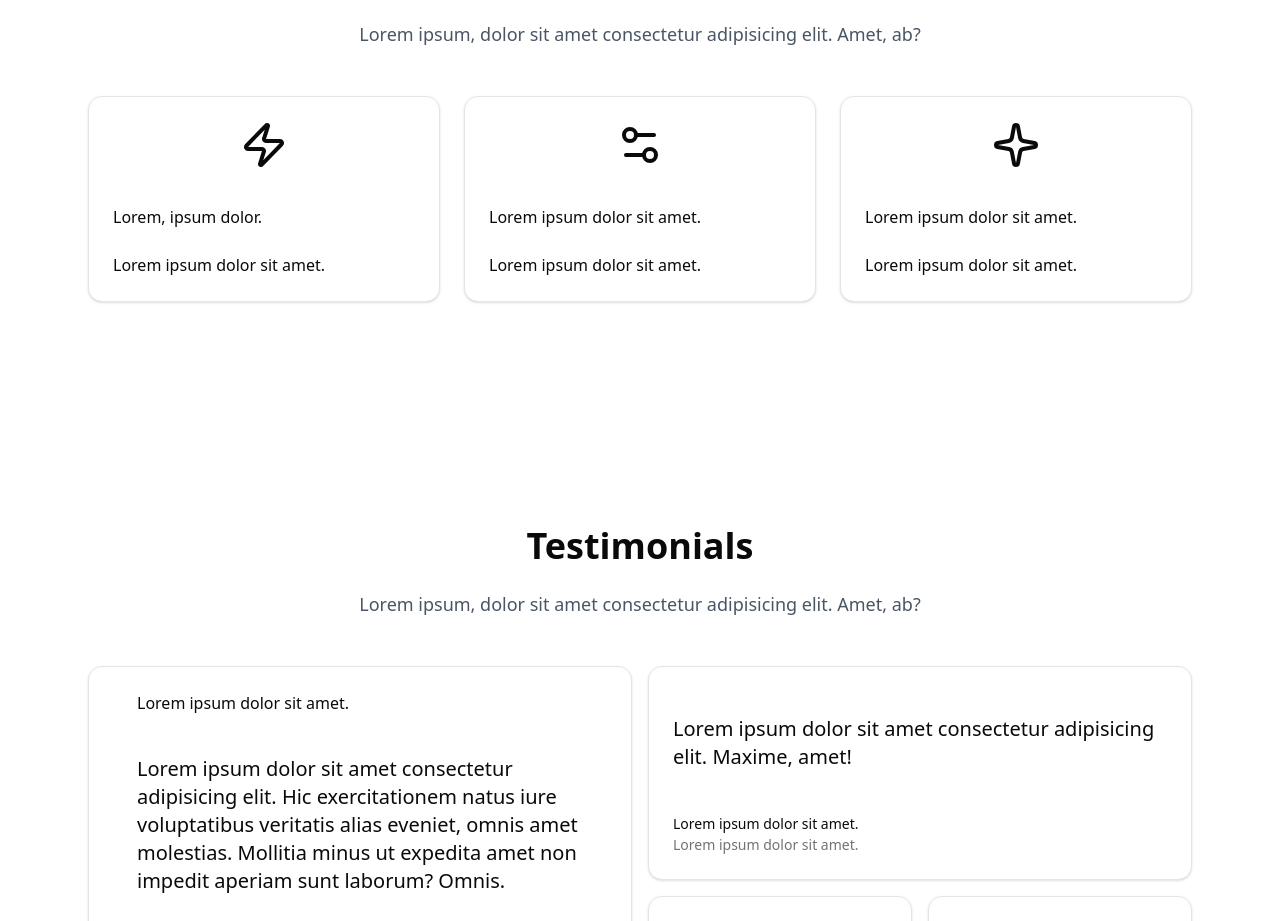
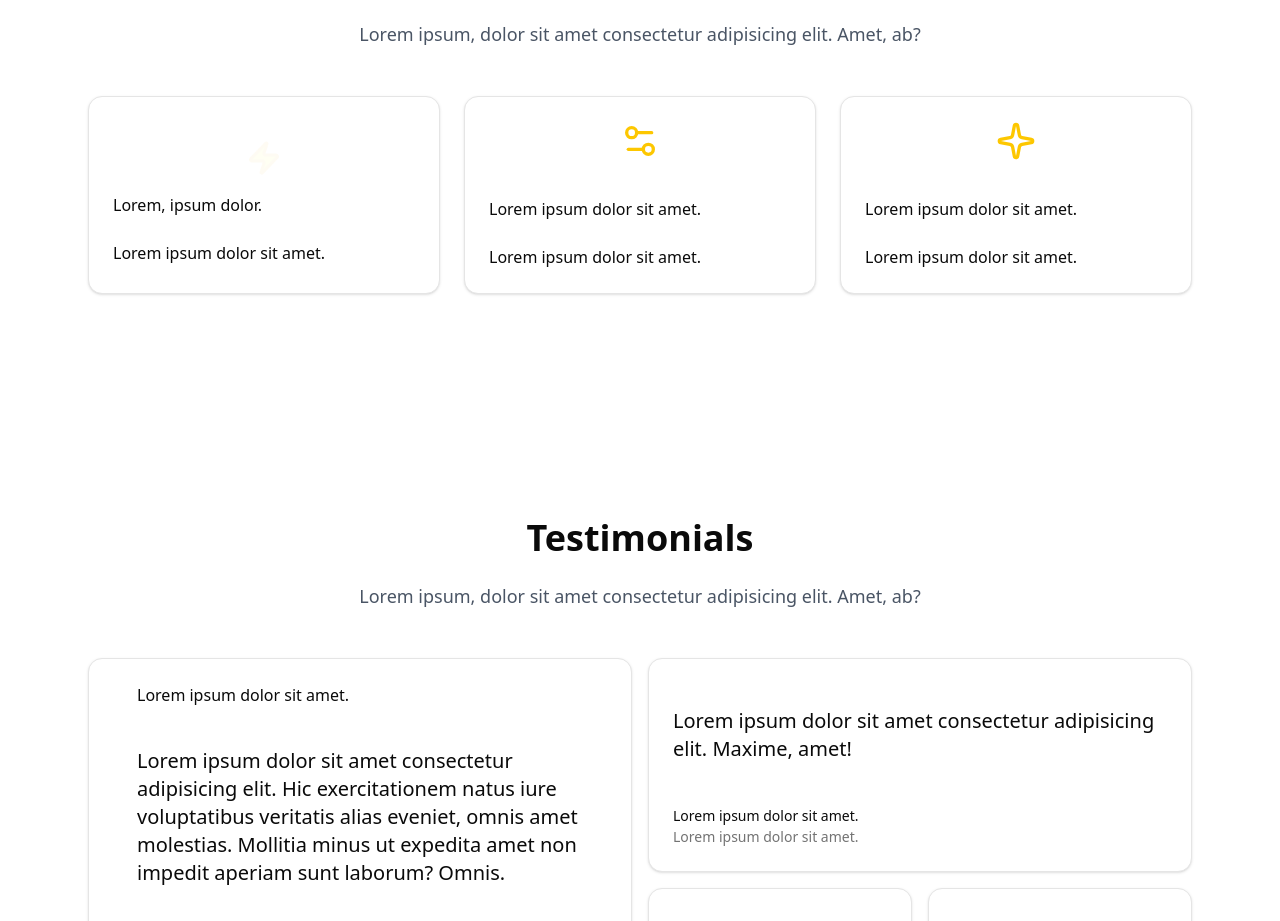
Before and after one commit to DIVY4NSHx777/landingpage, a React (Vite) app in the folder landing/: page / in a window 1280 px wide. Shown: the part 940-1861 px from the top of the page. Built offline with nearby package versions, Linux system fonts and the light colour scheme.

Commit message:
applied framer motion to feature section

```diff
--- a/landing/package.json
+++ b/landing/package.json
@@ -14,6 +14,7 @@
     "@tailwindcss/vite": "^4.1.16",
     "class-variance-authority": "^0.7.1",
     "clsx": "^2.1.1",
+    "framer-motion": "^12.23.24",
     "lucide-react": "^0.548.0",
     "react": "^19.1.1",
     "react-dom": "^19.1.1",
--- a/landing/src/widgets/Featuresection/Featuresection.tsx
+++ b/landing/src/widgets/Featuresection/Featuresection.tsx
@@ -1,6 +1,11 @@
 import {Card,CardHeader,CardContent,CardFooter} from "@/components/ui/card"
 import { Zap ,Sparkle,Settings2} from "lucide-react"
+import { motion } from "framer-motion";
+
 export default function Featuresection() {
+   const MotionZap=motion(Zap)
+   const MotionSparkle=motion(Sparkle)
+   const MotionSettings2=motion(Settings2)
     return (
         <section className="py-16 md:py-24 ">
             <div className="max-w-6xl mx-auto px-6">
@@ -15,8 +20,26 @@ export default function Featuresection() {
                     <Card>
                         <CardHeader className="pb-3 flex items-center justify-center">
 
-                            <Zap className=" size-12 "/>
-
+                            <MotionZap
+                                size={36}
+                                initial={{ opacity: 0, y: 20 }}
+                                animate={{
+                                    opacity: 1,
+                                    y: 0,
+                                }}
+                                transition={{
+                                    duration: 1.5,
+                                    repeat: Infinity,
+                                    repeatType: "reverse"
+                                }}
+                                whileHover={{
+                                    scale: 1.25,
+                                    rotate: 8,
+                                    color:"blue"
+                                    }}
+                                fill=" yellow"
+                                    className="text-yellow-500"
+                                />
                         </CardHeader>
                         <CardContent>
                             <p>Lorem, ipsum dolor.</p>
@@ -27,7 +50,19 @@ export default function Featuresection() {
                     </Card>
                     <Card>
                         <CardHeader className="pb-3 flex items-center justify-center">
-                            <Settings2 className=" size-12 "/>
+                            <MotionSettings2
+                            size={40}
+                            className="text-yellow-400"
+                            whileHover={{
+                                scale: 1.25,
+
+                            }}
+                            transition={{
+                                duration: 1.5,
+                                repeat: Infinity,
+                                repeatType: "reverse"
+                            }}
+                            />
                         </CardHeader>
                         <CardContent>
                             <p>Lorem ipsum dolor sit amet.</p>
@@ -38,7 +73,19 @@ export default function Featuresection() {
                     </Card>
                     <Card>
                         <CardHeader className="pb-3 flex items-center justify-center">
-                            <Sparkle className=" size-12 "/>
+                            <MotionSparkle
+                            size={40}
+                            className="text-yellow-400"
+                            whileHover={{
+                                scale: 1.1,
+
+                            }}
+                             transition={{
+                                    duration: 1.5,
+                                    repeat: Infinity,
+                                    repeatType: "reverse"
+                                }}
+                            />
                         </CardHeader>
                         <CardContent>
                             <p>Lorem ipsum dolor sit amet.</p>
```
Also changed, not shown: 1 other file (tests, documents, lock files or other folders).
